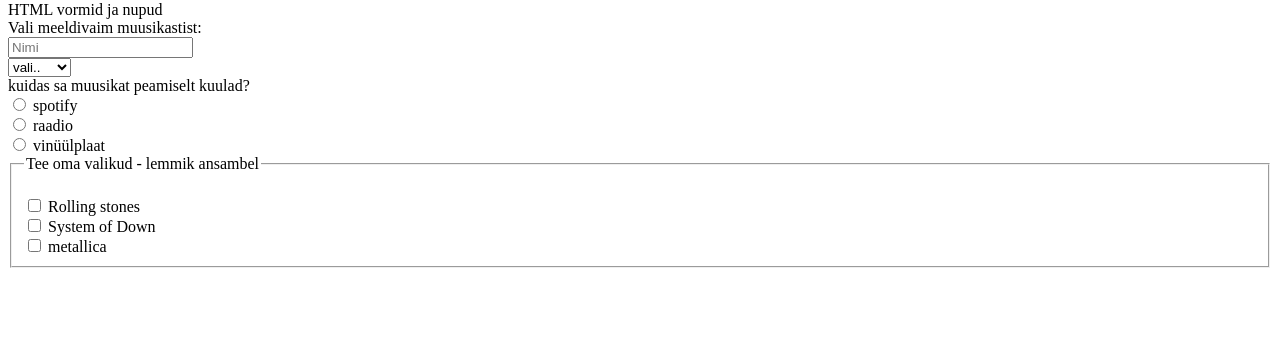
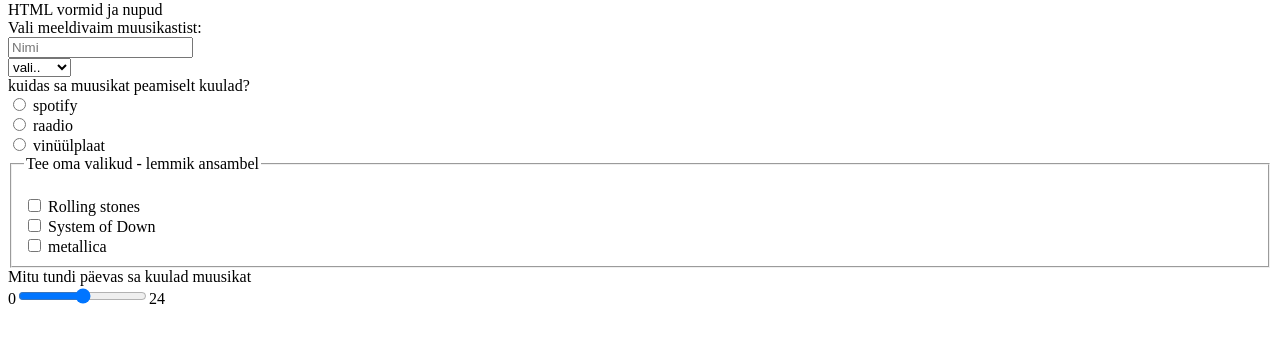
Before and after one commit to DamianRud/Veebirakenduste-loomise-alused, a plain HTML site: page tood/vormid/kysimustik.html in a window 1280 px wide. Shown: the part 79-422 px from the top of the page. Drawn offline with Linux system fonts and the light colour scheme.

Commit message:
range vahemik

```diff
--- a/tood/vormid/kysimustik.html
+++ b/tood/vormid/kysimustik.html
@@ -59,10 +59,13 @@
         <input type="checkbox" name="lemmikud" id="metallica">
         <label for="metallica">metallica</label>
         <br>
-
     </fieldset>
-
-
+    <!-- range - vahemik -->
+<label for="tund">
+    Mitu tundi päevas sa kuulad muusikat
+</label>
+    <br>
+    0<input type="range" id="tund" min="0" max="24">24
 </form>
 </body>
 </html>
```
